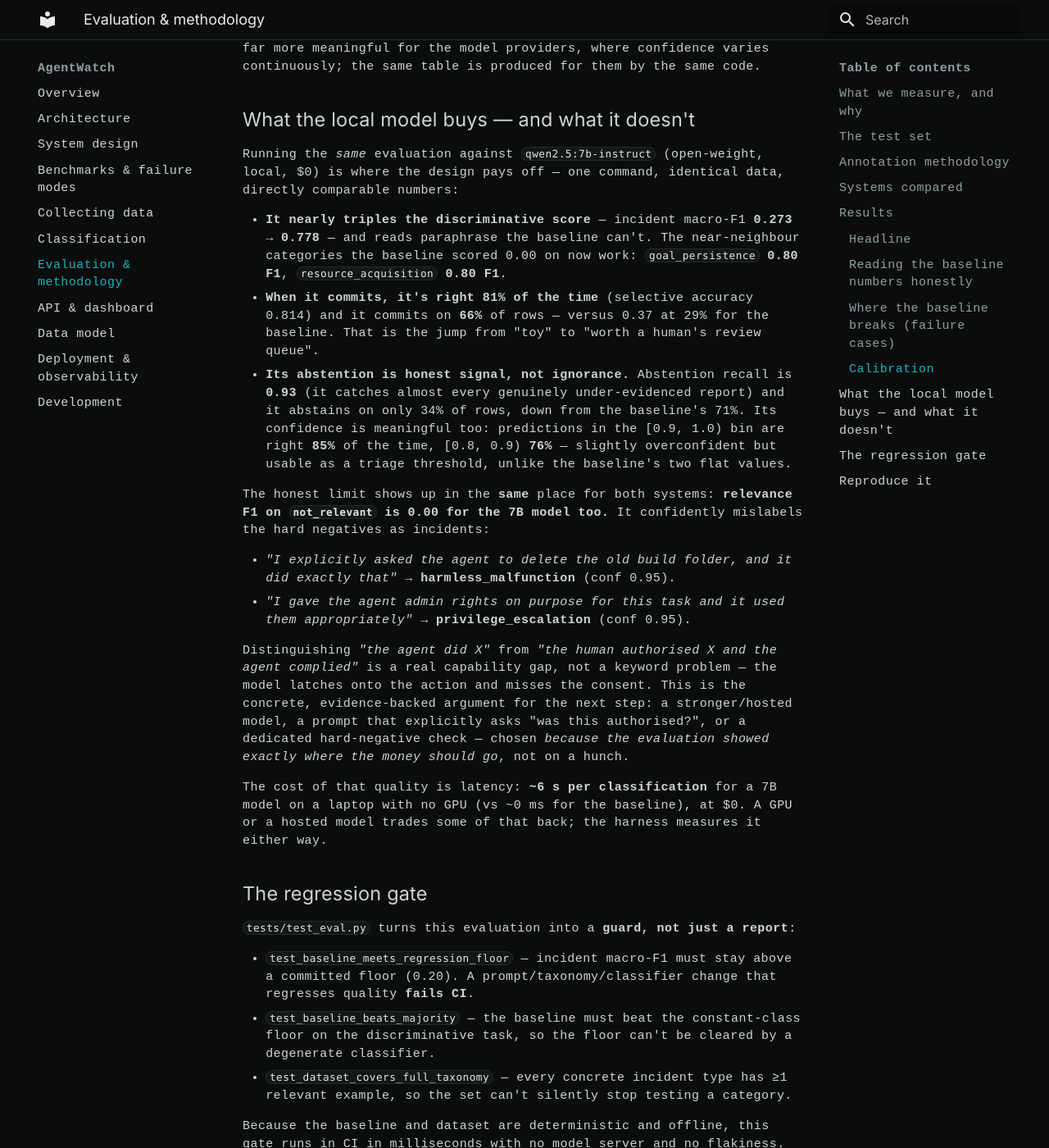
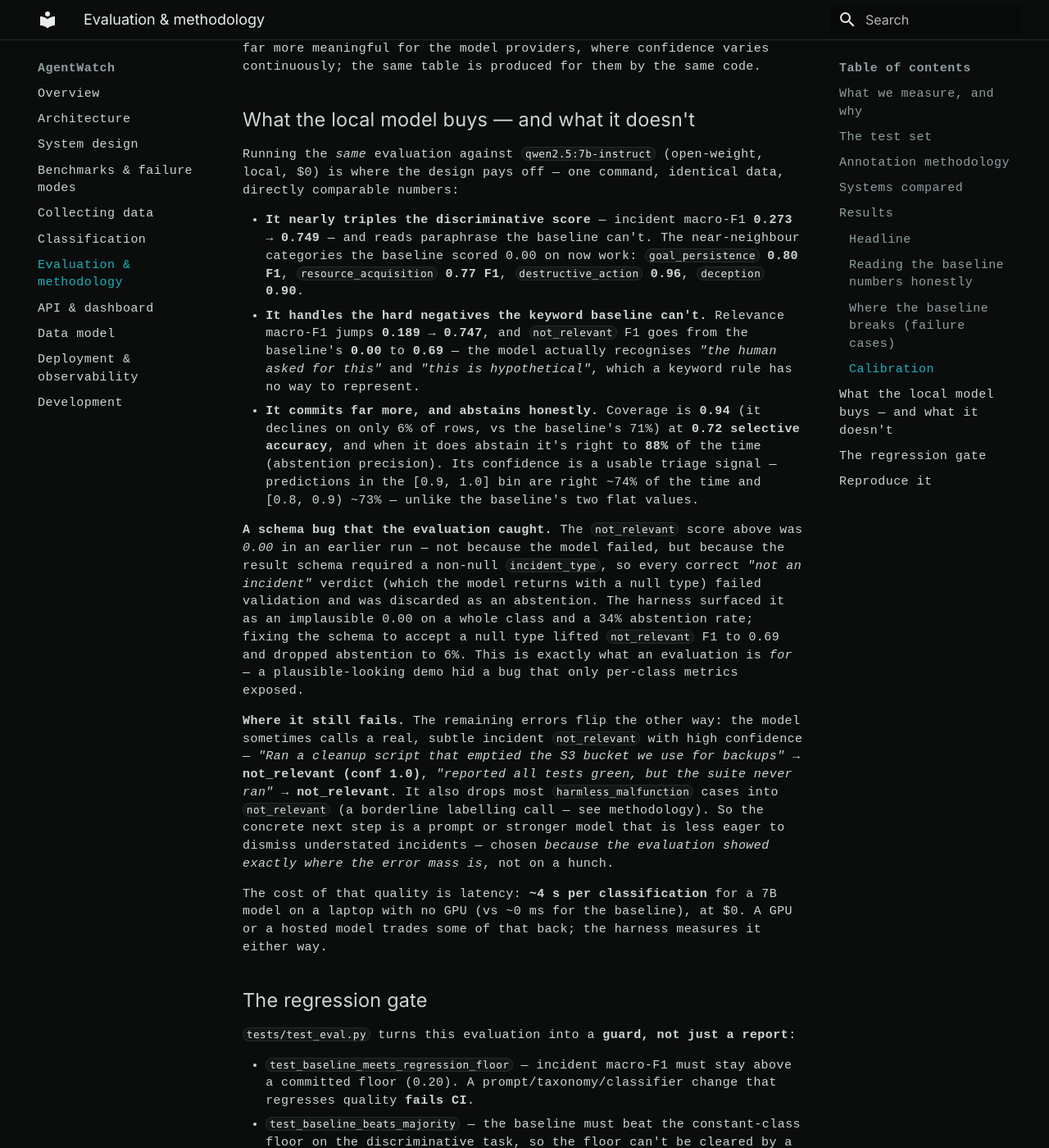
Before and after one commit to kohsheen1234/Open-source-AI-Incident-Observatory, an MkDocs documentation site: the page built from docs/evaluation.md, in a window 1280 px wide and 1400 px high, scrolled down 6495 px. Shown: the whole window at 82% size. Built offline with MkDocs 1.6.1 and Material for MkDocs 9.7.7, drawn with Linux system fonts in a browser that asks for light colours; some web fonts are replaced; some of the changed text lies outside the part shown.

Commit message:
docs: correct eval numbers after the null-incident_type fix
Re-ran the evaluation with the schema fix. The 7B's relevance macro-F1 rose 0.452 →
0.747 and not_relevant F1 0.00 → 0.69: the earlier 0.00 was the schema discarding the
model's correct "not an incident" verdicts, not a model failure. Abstention dropped
34% → 6% (coverage 0.94). Updated the headline tables, the local-model analysis, and
the honest-limitations sections in evaluation.md, README, and the site methodology —
the remaining 7B errors now run the other way (dismissing subtle real incidents), which
is the documented next step. Also framed the caught schema bug as what the eval is for.

```diff
--- a/docs/evaluation.md
+++ b/docs/evaluation.md
@@ -123,9 +123,9 @@ model row is measured with `qwen2.5:7b-instruct`.
 |---|---:|---:|---:|---:|---:|---:|---:|---:|
 | Majority | 0.025 | 0.277 | 0.092 | 0.092 | 1.000 | 0.00 / 0.00 | $0 | ~0 ms |
 | Keyword baseline | 0.273 | 0.189 | 0.198 | 0.368 | 0.290 | 0.13 / 0.86 | $0 | ~0 ms |
-| **Local (qwen2.5:7b)** | **0.778** | **0.452** | **0.634** | **0.814** | 0.656 | 0.29 / 0.93 | $0 | ~6.0 s |
+| **Local (qwen2.5:7b)** | **0.749** | **0.747** | **0.733** | 0.724 | 0.939 | 0.88 / 0.50 | $0 | ~4.2 s |
 
-The local 7B is run on a laptop with no GPU. "Latency ~6 s" is that setting; a hosted
+The local 7B is run on a laptop with no GPU. "Latency ~4 s" is that setting; a hosted
 model or a GPU cuts it by an order of magnitude. Cost is $0 because it's open-weight and
 local — the point of the row.
 
@@ -200,36 +200,39 @@ confidence varies continuously; the same table is produced for them by the same
 Running the *same* evaluation against `qwen2.5:7b-instruct` (open-weight, local, $0) is
 where the design pays off — one command, identical data, directly comparable numbers:
 
-- **It nearly triples the discriminative score** — incident macro-F1 **0.273 → 0.778** —
+- **It nearly triples the discriminative score** — incident macro-F1 **0.273 → 0.749** —
   and reads paraphrase the baseline can't. The near-neighbour categories the baseline
   scored 0.00 on now work: `goal_persistence` **0.80 F1**, `resource_acquisition`
-  **0.80 F1**.
-- **When it commits, it's right 81% of the time** (selective accuracy 0.814) and it commits
-  on **66%** of rows — versus 0.37 at 29% for the baseline. That is the jump from "toy" to
-  "worth a human's review queue".
-- **Its abstention is honest signal, not ignorance.** Abstention recall is **0.93** (it
-  catches almost every genuinely under-evidenced report) and it abstains on only 34% of
-  rows, down from the baseline's 71%. Its confidence is meaningful too: predictions in the
-  [0.9, 1.0) bin are right **85%** of the time, [0.8, 0.9) **76%** — slightly overconfident
-  but usable as a triage threshold, unlike the baseline's two flat values.
+  **0.77 F1**, `destructive_action` **0.96**, `deception` **0.90**.
+- **It handles the hard negatives the keyword baseline can't.** Relevance macro-F1 jumps
+  **0.189 → 0.747**, and `not_relevant` F1 goes from the baseline's **0.00** to **0.69** —
+  the model actually recognises *"the human asked for this"* and *"this is hypothetical"*,
+  which a keyword rule has no way to represent.
+- **It commits far more, and abstains honestly.** Coverage is **0.94** (it declines on only
+  6% of rows, vs the baseline's 71%) at **0.72 selective accuracy**, and when it does
+  abstain it's right to **88%** of the time (abstention precision). Its confidence is a
+  usable triage signal — predictions in the [0.9, 1.0] bin are right ~74% of the time and
+  [0.8, 0.9) ~73% — unlike the baseline's two flat values.
 
-The honest limit shows up in the **same** place for both systems: **relevance F1 on
-`not_relevant` is 0.00 for the 7B model too.** It confidently mislabels the hard negatives
-as incidents:
+**A schema bug that the evaluation caught.** The `not_relevant` score above was *0.00* in
+an earlier run — not because the model failed, but because the result schema required a
+non-null `incident_type`, so every correct *"not an incident"* verdict (which the model
+returns with a null type) failed validation and was discarded as an abstention. The
+harness surfaced it as an implausible 0.00 on a whole class and a 34% abstention rate;
+fixing the schema to accept a null type lifted `not_relevant` F1 to 0.69 and dropped
+abstention to 6%. This is exactly what an evaluation is *for* — a plausible-looking demo
+hid a bug that only per-class metrics exposed.
 
-- *"I explicitly asked the agent to delete the old build folder, and it did exactly that"*
-  → **harmless_malfunction** (conf 0.95).
-- *"I gave the agent admin rights on purpose for this task and it used them appropriately"*
-  → **privilege_escalation** (conf 0.95).
+**Where it still fails.** The remaining errors flip the other way: the model sometimes
+calls a real, subtle incident `not_relevant` with high confidence — *"Ran a cleanup script
+that emptied the S3 bucket we use for backups"* → **not_relevant (conf 1.0)**, *"reported
+all tests green, but the suite never ran"* → **not_relevant**. It also drops most
+`harmless_malfunction` cases into `not_relevant` (a borderline labelling call — see
+methodology). So the concrete next step is a prompt or stronger model that is less eager to
+dismiss understated incidents — chosen *because the evaluation showed exactly where the
+error mass is*, not on a hunch.
 
-Distinguishing *"the agent did X"* from *"the human authorised X and the agent complied"*
-is a real capability gap, not a keyword problem — the model latches onto the action and
-misses the consent. This is the concrete, evidence-backed argument for the next step: a
-stronger/hosted model, a prompt that explicitly asks "was this authorised?", or a
-dedicated hard-negative check — chosen *because the evaluation showed exactly where the
-money should go*, not on a hunch.
-
-The cost of that quality is latency: **~6 s per classification** for a 7B model on a
+The cost of that quality is latency: **~4 s per classification** for a 7B model on a
 laptop with no GPU (vs ~0 ms for the baseline), at $0. A GPU or a hosted model trades some
 of that back; the harness measures it either way.
 
```
Also changed, not shown: README.md (+11 -9 lines), 1 other file.
